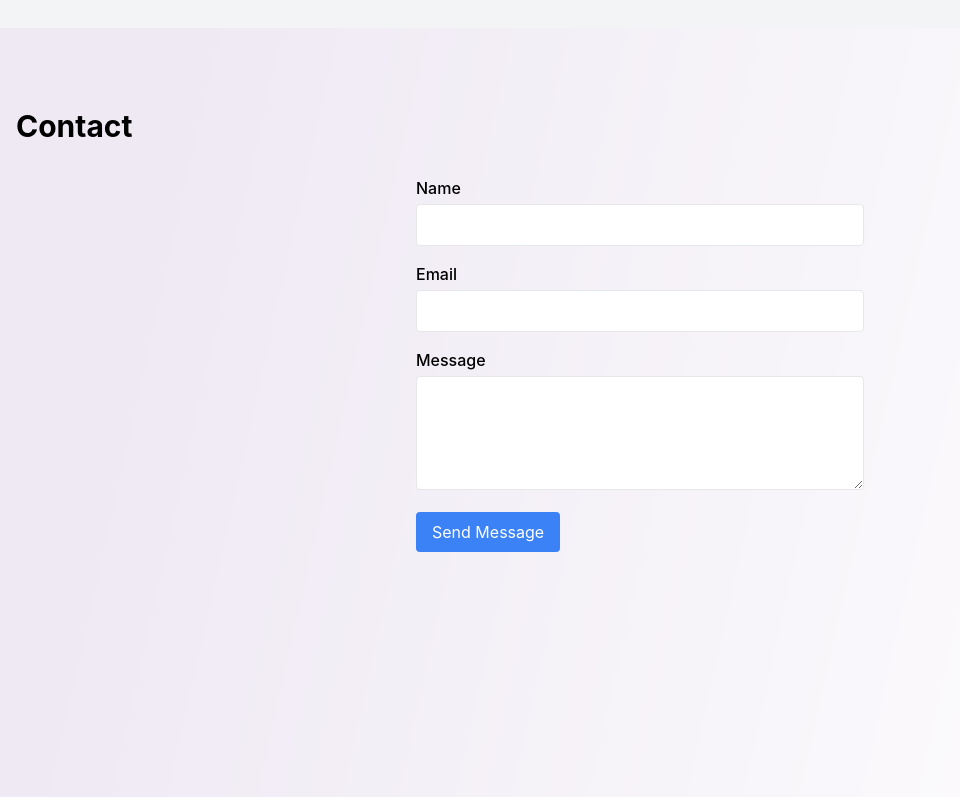
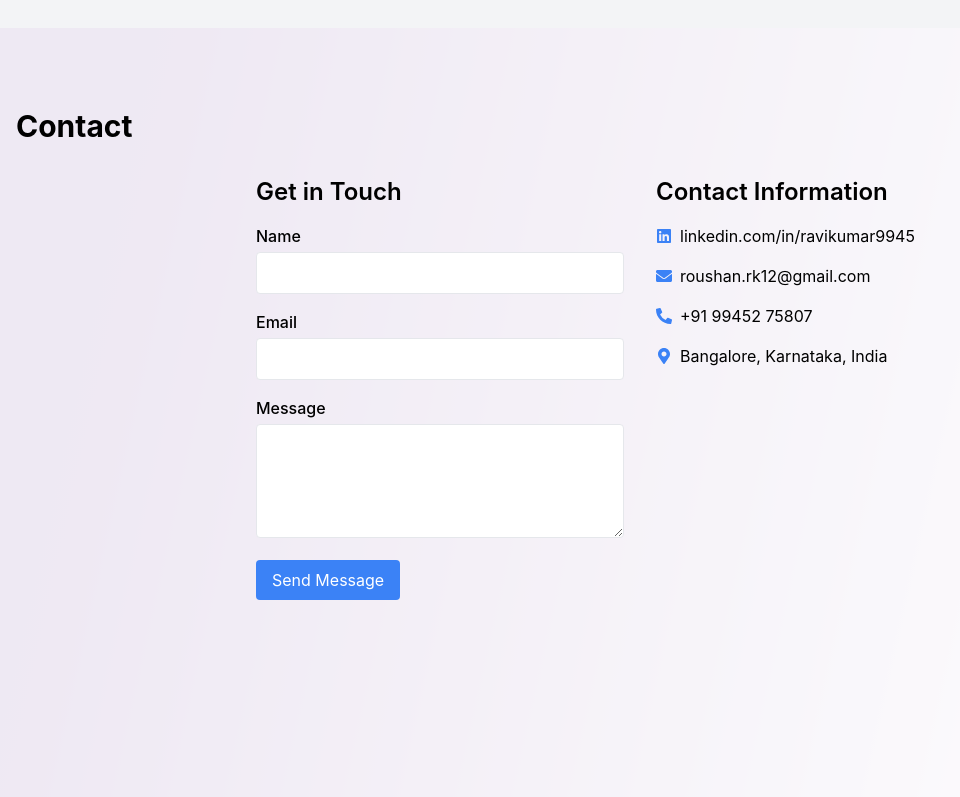
Before and after one commit to ravi-rk12/ravi-rk12.github.io, a React (Create React App) app: page / in a window 1280 px wide. Shown: the part 4900-5697 px from the top of the page, without its empty margins (0-960 px from the left). Built offline with nearby package versions, Linux system fonts and the light colour scheme; no server answers.

Commit message:
Contact info added in Contact section too

```diff
--- a/src/App.js
+++ b/src/App.js
@@ -1,6 +1,6 @@
 import React, { useState, useEffect } from 'react';
 import { motion } from 'framer-motion';
-import { FaLinkedin, FaTwitter, FaInstagram, FaGithub, FaMailBulk, FaAddressBook, FaSms, FaEnvelope, FaMobileAlt, FaMobile, FaTelegram } from 'react-icons/fa';
+import { FaLinkedin, FaTwitter, FaInstagram, FaGithub, FaEnvelope, FaMobileAlt, FaPhoneAlt, FaMapMarkerAlt } from 'react-icons/fa';
 
 const Portfolio = () => {
   const [activeSection, setActiveSection] = useState('home');
@@ -267,14 +267,14 @@ const Portfolio = () => {
     <Section id="projects" title="Projects and Publications" className="bg-gray-100">
       <div className="space-y-8 max-w-3xl mx-auto">
         <ProjectItem
+          title="Emotionally Intelligent AI Robot"
+          description="Currently developing a groundbreaking robot with emotional intelligence, capable of understanding and responding to human emotions. Integrating advanced ML algorithms and natural language processing to create a seamless, human-like interaction experience."
+        />
+        <ProjectItem
           title="Smart Traffic Light and Dynamic Navigational System for Emergency Vehicles"
           date="Published in Advances in Intelligent Systems and Computing (AISC), 09/01/22"
           description="Developed a real-time traffic management system for emergency vehicles using a dynamic triggering algorithm. Enhanced efficiency by adapting traffic signals to prioritize emergency vehicles, reducing response times and accident risks. Utilized Proteus Design Suite for hardware simulation and Android app for control."
           link="https://link.springer.com/chapter/10.1007/978-981-19-3590-9_30"
-        />
-        <ProjectItem
-          title="Emotionally Intelligent AI Robot"
-          description="Currently developing a groundbreaking robot with emotional intelligence, capable of understanding and responding to human emotions. Integrating advanced ML algorithms and natural language processing to create a seamless, human-like interaction experience."
         />
       </div>
     </Section>
@@ -298,12 +298,124 @@ const Portfolio = () => {
     </motion.div>
   );
 
-  const Contact = () => (
+  const Contact = () => {
+    const [formData, setFormData] = useState({
+      name: '',
+      email: '',
+      message: '',
+      city: '',
+      state: '',
+    });
+    const [location, setLocation] = useState(null);
+
+    useEffect(() => {
+      // Get user's location
+      if ("geolocation" in navigator) {
+        navigator.geolocation.getCurrentPosition(function(position) {
+          const lat = position.coords.latitude;
+          const lon = position.coords.longitude;
+          fetch(`https://api.openweathermap.org/geo/1.0/reverse?lat=${lat}&lon=${lon}&limit=1&appid=YOUR_API_KEY`)
+            .then(response => response.json())
+            .then(data => {
+              if (data && data[0]) {
+                setLocation({
+                  city: data[0].name,
+                  state: data[0].state,
+                });
+              }
+            });
+        });
+      }
+    }, []);
+
+    useEffect(() => {
+      if (location) {
+        setFormData(prevData => ({
+          ...prevData,
+          city: location.city,
+          state: location.state,
+        }));
+      }
+    }, [location]);
+
+    const handleChange = (e) => {
+      const { name, value } = e.target;
+      setFormData(prevData => ({
+        ...prevData,
+        [name]: value,
+      }));
+    };
+
+    const handleBlur = () => {
+      // Save form data when user moves to another field
+      saveFormData(formData);
+    };
+
+    const saveFormData = (data) => {
+      // In a real application, you would send this data to your backend
+      console.log('Saving form data:', data);
+      // Simulating an API call
+      fetch('/api/save-form', {
+        method: 'POST',
+        headers: {
+          'Content-Type': 'application/json',
+        },
+        body: JSON.stringify(data),
+      })
+        .then(response => response.json())
+        .then(data => console.log('Success:', data))
+        .catch((error) => console.error('Error:', error));
+    };
+
+    const handleSubmit = (e) => {
+      e.preventDefault();
+      // In a real application, you would send this data to your backend to process the email
+      console.log('Sending email with form data:', formData);
+      // Simulating an API call
+      fetch('/api/send-email', {
+        method: 'POST',
+        headers: {
+          'Content-Type': 'application/json',
+        },
+        body: JSON.stringify(formData),
+      })
+        .then(response => response.json())
+        .then(data => {
+          console.log('Success:', data);
+          alert('Message sent successfully!');
+          setFormData({ name: '', email: '', message: '', city: '', state: '' });
+        })
+        .catch((error) => {
+          console.error('Error:', error);
+          alert('Failed to send message. Please try again.');
+        });
+    };
+
+    return (
       <Section id="contact" title="Contact" className="bg-white bg-opacity-90">
-      <div className="max-w-md mx-auto">
-        <form className="space-y-4">
-          <InputField label="Name" id="name" type="text" required />
-          <InputField label="Email" id="email" type="email" required />
+        <div className="max-w-3xl mx-auto">
+          <div className="grid grid-cols-1 md:grid-cols-2 gap-8">
+            <div>
+              <h3 className="text-2xl font-semibold mb-4">Get in Touch</h3>
+              <form onSubmit={handleSubmit} className="space-y-4">
+                <InputField
+                  label="Name"
+                  id="name"
+                  type="text"
+                  required
+                  value={formData.name}
+                  onChange={handleChange}
+                  onBlur={handleBlur}
+                />
+                <InputField
+                  label="Email"
+                  id="email"
+                  type="email"
+                  required
+                  value={formData.email}
+                  onChange={handleChange}
+                  onBlur={handleBlur}
+                />
                 <div>
                   <label htmlFor="message" className="block mb-1 font-medium">Message</label>
                   <textarea
@@ -312,6 +424,9 @@ const Portfolio = () => {
                     rows="4"
                     className="w-full px-3 py-2 border rounded focus:outline-none focus:ring-2 focus:ring-blue-500"
                     required
+                    value={formData.message}
+                    onChange={handleChange}
+                    onBlur={handleBlur}
                   ></textarea>
                 </div>
                 <button
@@ -322,10 +437,34 @@ const Portfolio = () => {
                 </button>
               </form>
             </div>
+            <div>
+              <h3 className="text-2xl font-semibold mb-4">Contact Information</h3>
+              <ul className="space-y-4">
+              <li className="flex items-center">
+                  <FaLinkedin className="mr-2 text-blue-500" />
+                  <a href="https://www.linkedin.com/in/ravikumar9945/" className="hover:text-blue-500">linkedin.com/in/ravikumar9945</a>
+                </li>
+                <li className="flex items-center">
+                  <FaEnvelope className="mr-2 text-blue-500" />
+                  <a href="mailto:roushan.rk12@gmail.com" className="hover:text-blue-500">roushan.rk12@gmail.com</a>
+                </li>
+                <li className="flex items-center">
+                  <FaPhoneAlt className="mr-2 text-blue-500" />
+                  <a href="tel:+919945275807" className="hover:text-blue-500">+91 99452 75807</a>
+                </li>
+                <li className="flex items-center">
+                  <FaMapMarkerAlt className="mr-2 text-blue-500" />
+                  <span>Bangalore, Karnataka, India</span>
+                </li>
+              </ul>
+            </div>
+          </div>
+        </div>
       </Section>
     );
+  };
 
-  const InputField = ({ label, id, type, required }) => (
+  const InputField = ({ label, id, type, required, value, onChange, onBlur }) => (
     <div>
       <label htmlFor={id} className="block mb-1 font-medium">{label}</label>
       <input
@@ -334,6 +473,9 @@ const Portfolio = () => {
         name={id}
         className="w-full px-3 py-2 border rounded focus:outline-none focus:ring-2 focus:ring-blue-500"
         required={required}
+        value={value}
+        onChange={onChange}
+        onBlur={onBlur}
       />
     </div>
   );
```
Lines whose indentation alone changed are shown as unchanged.
